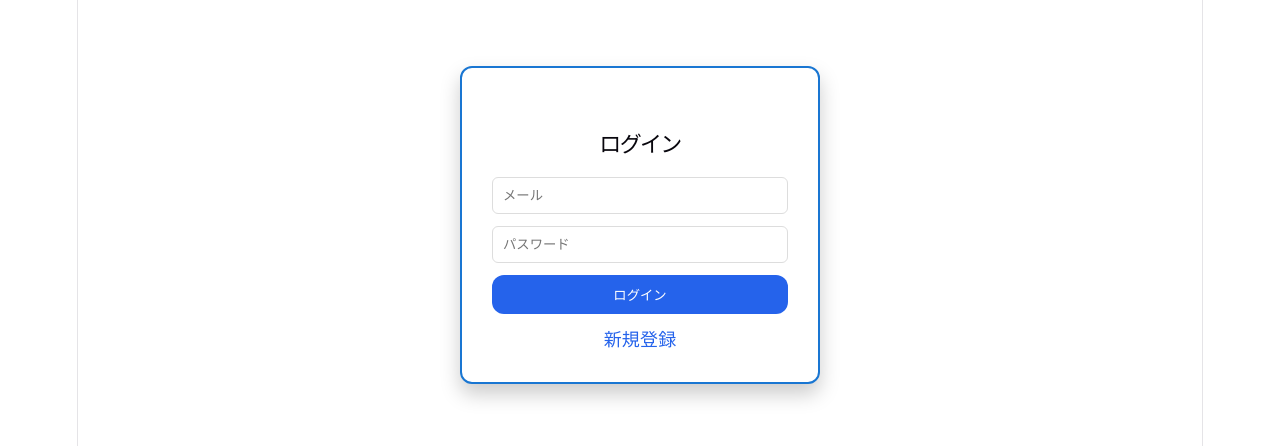
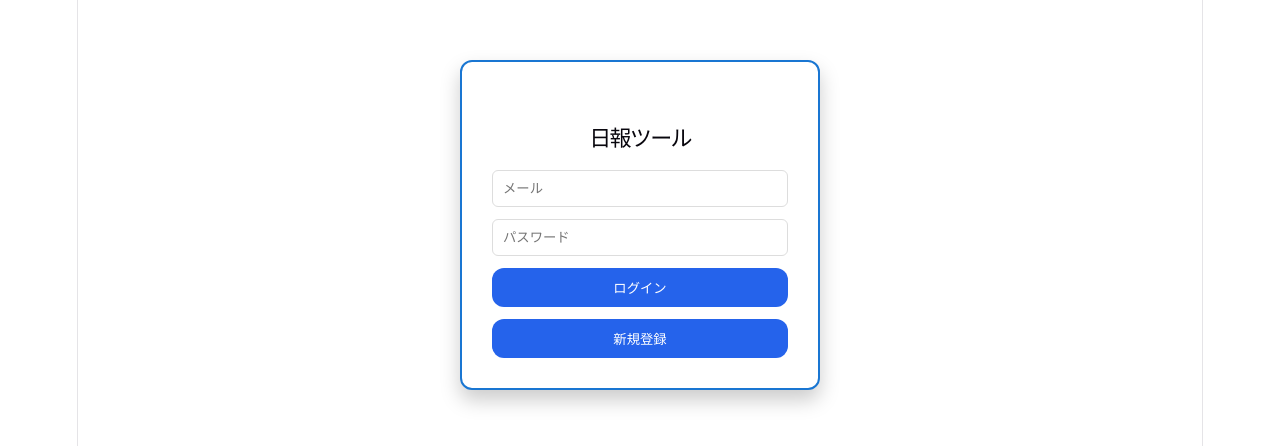
Before and after one commit to tokoMatsubara/Nippo_group7, a React app in the folder frontend/: page /login in a window 1280 px wide. Shown: the part 160-606 px from the top of the page. Built offline with nearby package versions, Linux system fonts and the light colour scheme; the HTML template or start-up script is replaced by a standard one.

Commit message:
新規登録をボタンに変更

```diff
--- a/frontend/src/pages/Login.jsx
+++ b/frontend/src/pages/Login.jsx
@@ -49,7 +49,7 @@ export default function Login() {
 
             <div className="loginBox card">
 
-                <h1 className="loginTitle">ログイン</h1>
+                <h1 className="loginTitle">日報ツール</h1>
 
                 <form className="loginForm" onSubmit={handleLogin}>
 
@@ -72,11 +72,15 @@ export default function Login() {
                         ログイン
                     </button>
 
+                    <button
+                        className="registerButton"
+                        type="button"
+                        onClick={() => navigate("/register")}
+                    >
+                        新規登録
+                    </button>
+
                 </form>
-
-                <p className="loginLink">
-                    <Link to="/register">新規登録</Link>
-                </p>
 
             </div>
 
```
